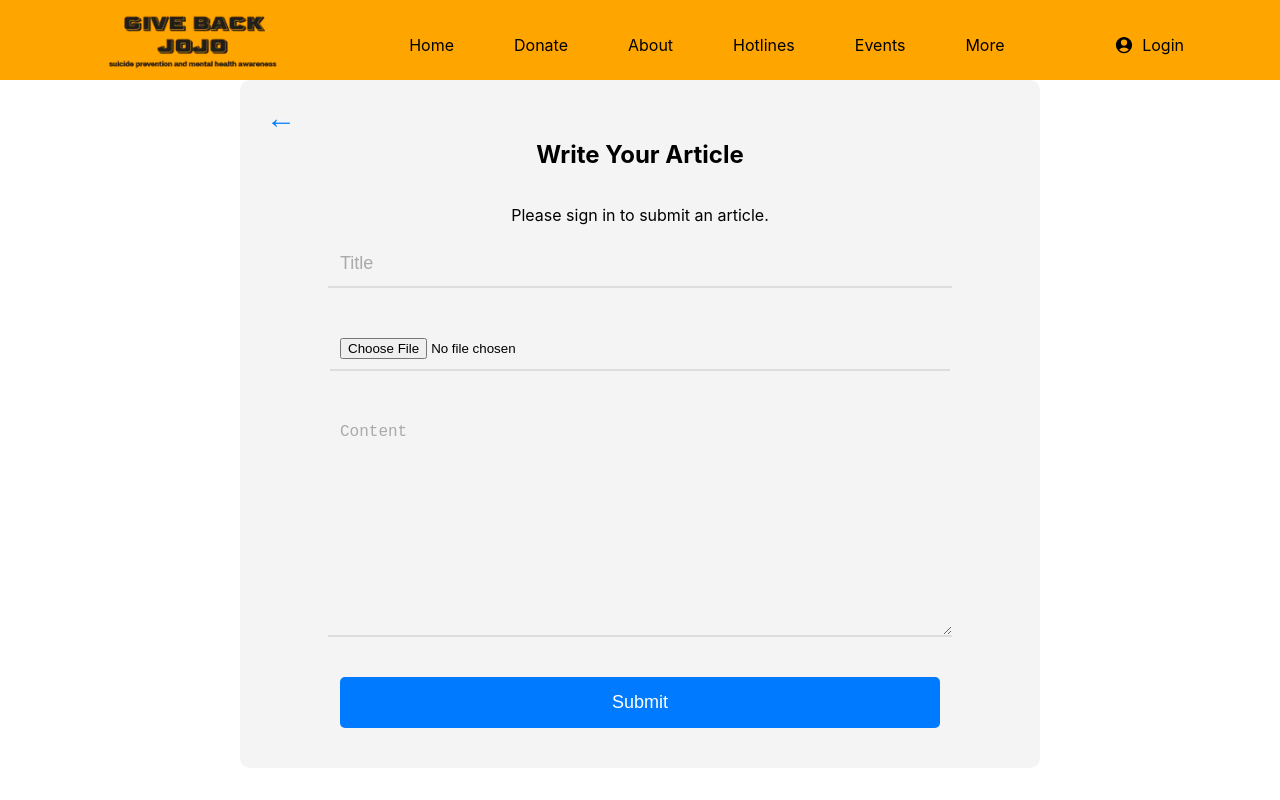
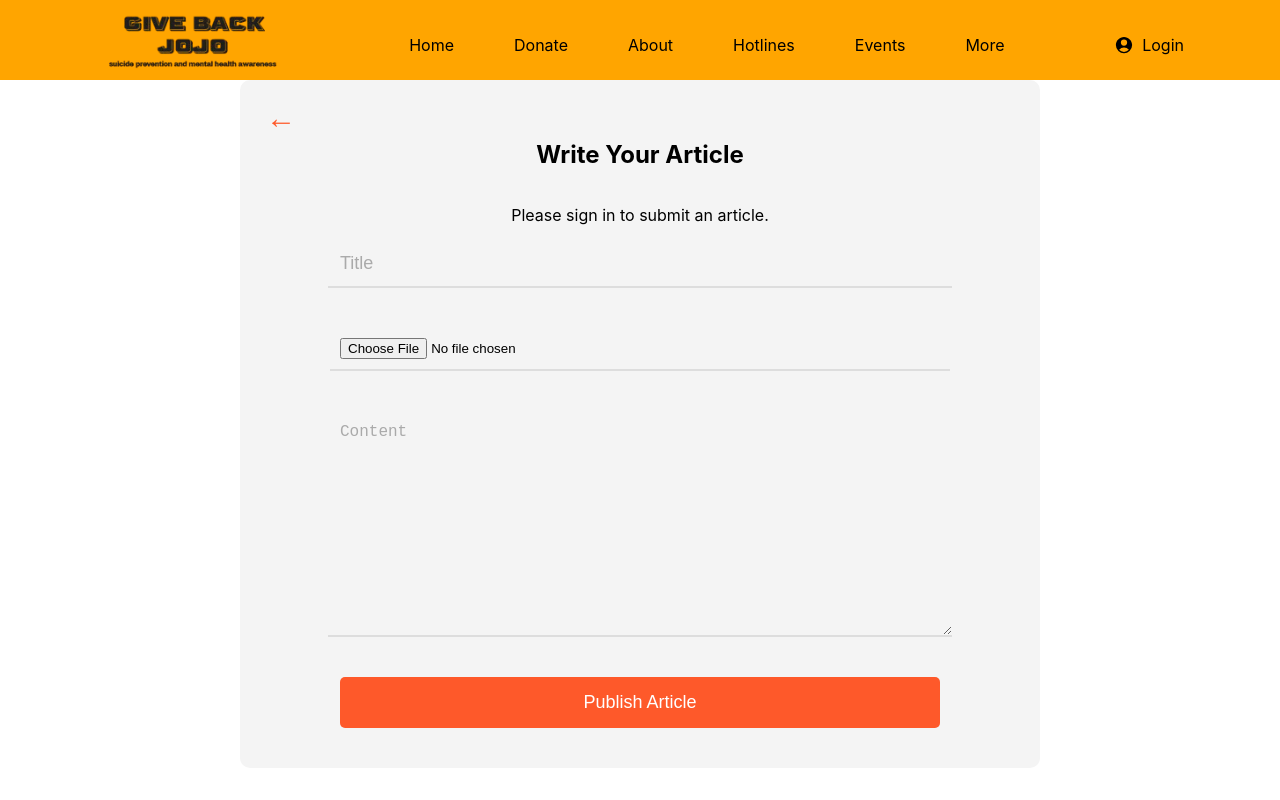
Before and after one commit to FelipeCantu/bg-jojo, a React (Create React App) app: page /create-article in a window 1280 px wide. Shown: the top 800 px of the page. Built offline with nearby package versions, Linux system fonts and the light colour scheme; no server answers.

Commit message:
form styling :fire:

```diff
--- a/src/components/ArticleForm.js
+++ b/src/components/ArticleForm.js
@@ -177,7 +177,7 @@ const ArticleForm = ({ onArticleSubmitted }) => {
                     {errors.content && <ErrorMessage>{errors.content}</ErrorMessage>}
 
                     <SubmitButton type="submit" disabled={uploading || isSubmitting || isUserLoading || Object.keys(errors).length > 0}>
-                        {isSubmitting ? 'Submitting...' : 'Submit'}
+                        {isSubmitting ? 'Publishing...' : 'Publish Article'}
                     </SubmitButton>
                 </Form>
 
@@ -355,7 +355,7 @@ const ErrorMessage = styled.p`
 `;
 
 const SubmitButton = styled.button`
-    background-color: #007bff;
+    background-color: #fe592a; /* Updated color */
     color: white;
     padding: 15px 30px;
     border: none;
@@ -365,7 +365,7 @@ const SubmitButton = styled.button`
     width: 100%;
 
     &:hover {
-        background-color: #0056b3;
+        background-color: #d94a1f; /* Darker shade for hover */
     }
 
     &:disabled {
@@ -384,13 +384,13 @@ const BackButton = styled.button`
     top: 20px;
     left: 20px;
     background-color: transparent;
-    color: #007bff;
+    color: #fe592a; /* Updated color */
     font-size: 30px;
     border: none;
     cursor: pointer;
 
     &:hover {
-        color: #0056b3;
+        color: #d94a1f; /* Darker shade for hover */
     }
 
     @media (max-width: 480px) {
```
